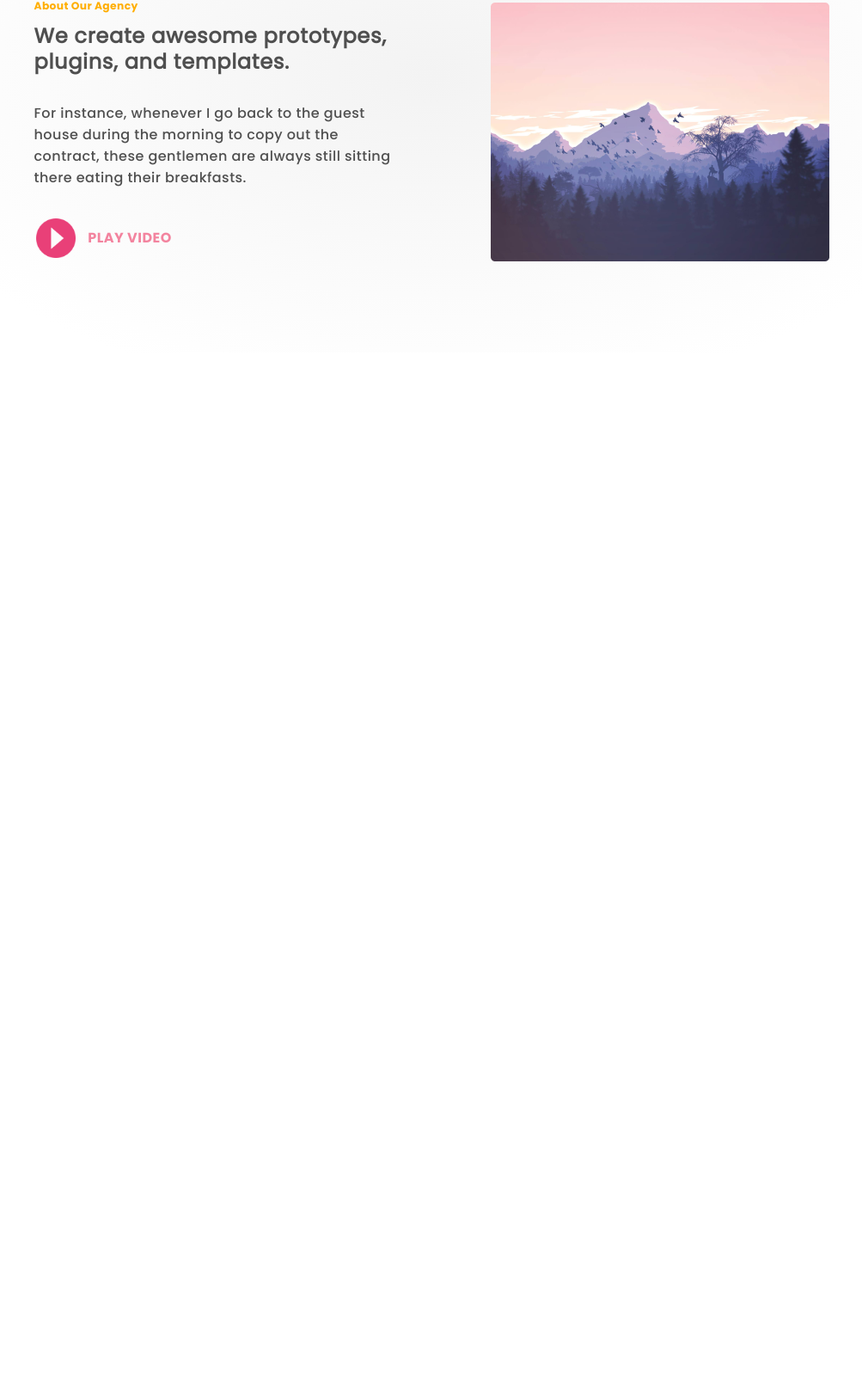
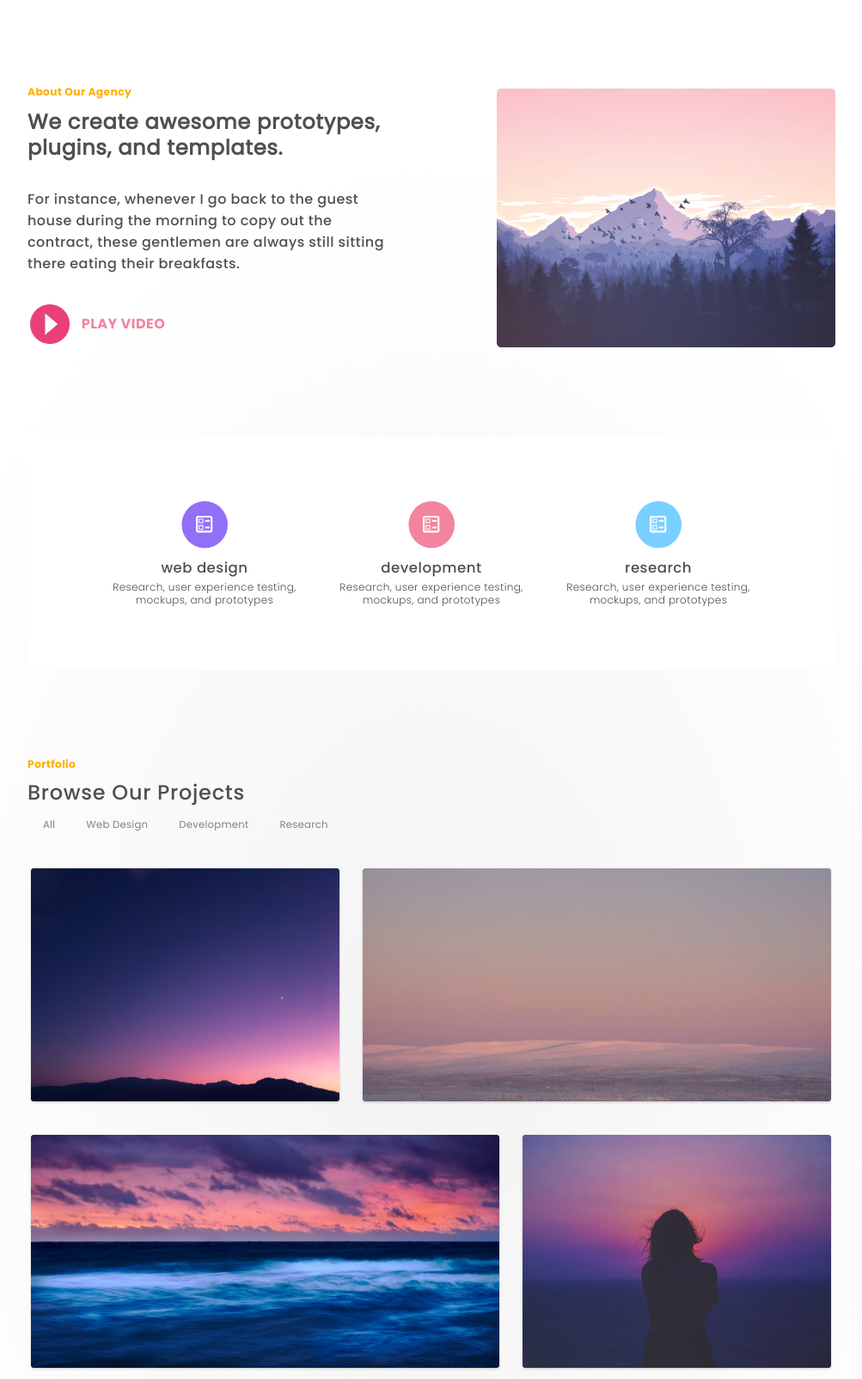
Before and after one commit to shaxzod-dev/Creativity-agency, a plain HTML site: page index.html in a window 1280 px wide. Shown: the part 561-2165 px from the top of the page at 86% size, without its empty margins (138-1141 px from the left). Before the commit the page ends 971 px from the top, so only its background shows below. Drawn offline with Linux system fonts and the light colour scheme.

Commit message:
Added projects section

```diff
--- a/index.html
+++ b/index.html
@@ -71,9 +71,69 @@
               />
             </div>
           </div>
+          <div class="flex-content">
+            <div class="design">
+              <img src="./images/Design-logo.svg" alt="" />
+              <h3 class="design-title">web design</h3>
+              <p class="design-text">
+                Research, user experience testing, mockups, and prototypes
+              </p>
+            </div>
+            <div class="design">
+              <img src="./images/Dev-logo.svg" alt="" />
+              <h3 class="design-title">development</h3>
+              <p class="design-text">
+                Research, user experience testing, mockups, and prototypes
+              </p>
+            </div>
+            <div class="design">
+              <img src="./images/Research-logo.svg" alt="" />
+              <h3 class="design-title">research</h3>
+              <p class="design-text">
+                Research, user experience testing, mockups, and prototypes
+              </p>
+            </div>
+          </div>
         </div>
       </section>
       <!-- BANNER END -->
+
+      <!-- PROJECTS START -->
+
+      <section class="projects">
+        <div class="container">
+          <h4 class="projects-title">Portfolio</h4>
+          <h2 class="projects-sub">Browse Our Projects</h2>
+          <nav class="projects-nav">
+            <a href="#" class="projects-nav_link">All</a>
+            <a href="#" class="projects-nav_link">Web Design</a>
+            <a href="#" class="projects-nav_link">Development</a>
+            <a href="#" class="projects-nav_link">Research</a>
+          </nav>
+          <div class="projects-content">
+            <div class="a-img">
+              <img src="./images/Card.png" alt="" />
+            </div>
+            <div class="b-img">
+              <img src="./images/Card (1).png" alt="" />
+            </div>
+            <div class="c-img">
+              <img src="./images/Card (2).png" alt="" />
+            </div>
+            <div class="d-img">
+              <img src="./images/Card (3).png" alt="" />
+            </div>
+            <div class="e-img">
+              <img src="./images/Card (4).png" alt="" />
+            </div>
+            <div class="f-img">
+              <img src="./images/Card (5).png" alt="" />
+            </div>
+          </div>
+        </div>
+      </section>
+
+      <!-- PROJECTS END -->
     </main>
   </body>
 </html>
--- a/styles/main.css
+++ b/styles/main.css
@@ -48,7 +48,7 @@ body {
 }
 
 .container {
-  max-width: 965px;
+  max-width: 980px;
   width: 100%;
   padding: 0 20px;
   margin: 0 auto;
@@ -81,12 +81,24 @@ body {
   letter-spacing: 0.234px;
   padding: 50px 16px;
   transition: 0.3s;
+  position: relative;
+  display: flex;
+  align-items: center;
+  justify-content: center;
+}
+.header-nav_link::after {
+  position: absolute;
+  content: "";
+  bottom: 40px;
+  left: 15px;
+  width: 0;
+  background-color: #fff;
+  height: 2px;
+  transition: 0.4s;
 }
 
-.header-nav_link:hover {
-  background-color: #ffffff;
-  color: #926ff6;
-  border-radius: 30%;
+.header-nav_link:hover::after {
+  width: 60%;
 }
 
 .info {
@@ -104,7 +116,7 @@ body {
 }
 
 .info-desc_sec {
-  color: var(--Pure-White, #fff);
+  color: var(--Pure-White, #ffffff);
   font-family: Poppins-Medium;
   font-size: 16.602px;
   font-style: normal;
@@ -124,7 +136,7 @@ body {
 /*  BANNER START */
 
 .banner {
-  padding-block: 64px 106px;
+  padding-block: 164px 106px;
 }
 
 .banner-info {
@@ -174,8 +186,120 @@ body {
   height: 301px;
 }
 
-.banner-img{
-    width: 100%;
+.banner-img {
+  width: 100%;
+}
+
+.flex-content {
+  display: flex;
+  align-items: center;
+  justify-content: center;
+  margin-top: 105px;
+  padding: 74px;
+  background-color: #ffffff;
+}
+
+.design {
+  display: flex;
+  align-items: center;
+  justify-content: center;
+  flex-direction: column;
+}
+
+.design > img {
+  width: 54.547px;
+  height: 54.547px;
+}
+
+.design-title {
+  color: var(--Gray-2, #4f4f4f);
+  text-align: center;
+  font-family: var(--Medium);
+  font-size: 16.583px;
+  font-weight: 500;
+  line-height: 71.5%;
+  letter-spacing: 0.497px;
+  margin-block: 17px 10px;
+}
+
+.design-text {
+  color: var(--Gray-2, #4f4f4f);
+  text-align: center;
+  font-family: var(--Light);
+  font-size: 12px;
+  font-weight: 300;
+  line-height: 120.5%;
+  letter-spacing: 0.36px;
 }
 
 /*  BANNER END */
+
+/* POJECTS START */
+
+.projects {
+  padding-bottom: 215px;
+}
+
+.projects-title {
+  color: #ffae00;
+  font-family: var(--Bold);
+  font-size: 12.271px;
+  font-weight: 700;
+  line-height: 71.5%;
+  letter-spacing: 0.368px;
+}
+
+.projects-sub {
+  color: var(--Gray-2, #4f4f4f);
+  font-family: var(--Medium);
+  font-size: 24px;
+  font-weight: 500;
+  line-height: 110.5%;
+  letter-spacing: 0.72px;
+  margin-block: 15px;
+}
+
+.projects-nav {
+  display: flex;
+  align-items: center;
+  margin-bottom: 39px;
+}
+
+.projects-nav_link {
+  color: var(--Gray-3, #828282);
+  text-align: center;
+  font-family: var(--Regular);
+  font-size: 11.691px;
+  font-weight: 400;
+  line-height: 78%;
+  letter-spacing: 0.234px;
+  padding: 5px 18px;
+  transition: 0.4s;
+}
+
+.projects-nav_link:hover {
+  cursor: pointer;
+  border-radius: 26px;
+  background: var(--Accent-Pink, #f3849f);
+}
+
+.projects-content {
+  display: flex;
+  align-items: center;
+  flex-wrap: wrap;
+  gap: 27px;
+}
+
+.a-img,
+.d-img,
+.e.img {
+  width: 359px;
+}
+
+.b-img,
+.c-img,
+.f-img {
+  width: 545px;
+}
+
+/* POJECTS END */
```
Also changed, not shown: images/Card (1).png (added), images/Card (2).png (added), images/Card (3).png (added), images/Card (4).png (added), images/Card (5).png (added), images/Card.png (added), images/Design-logo.svg (added), images/Dev-logo.svg (added), images/Research-logo.svg (added).
